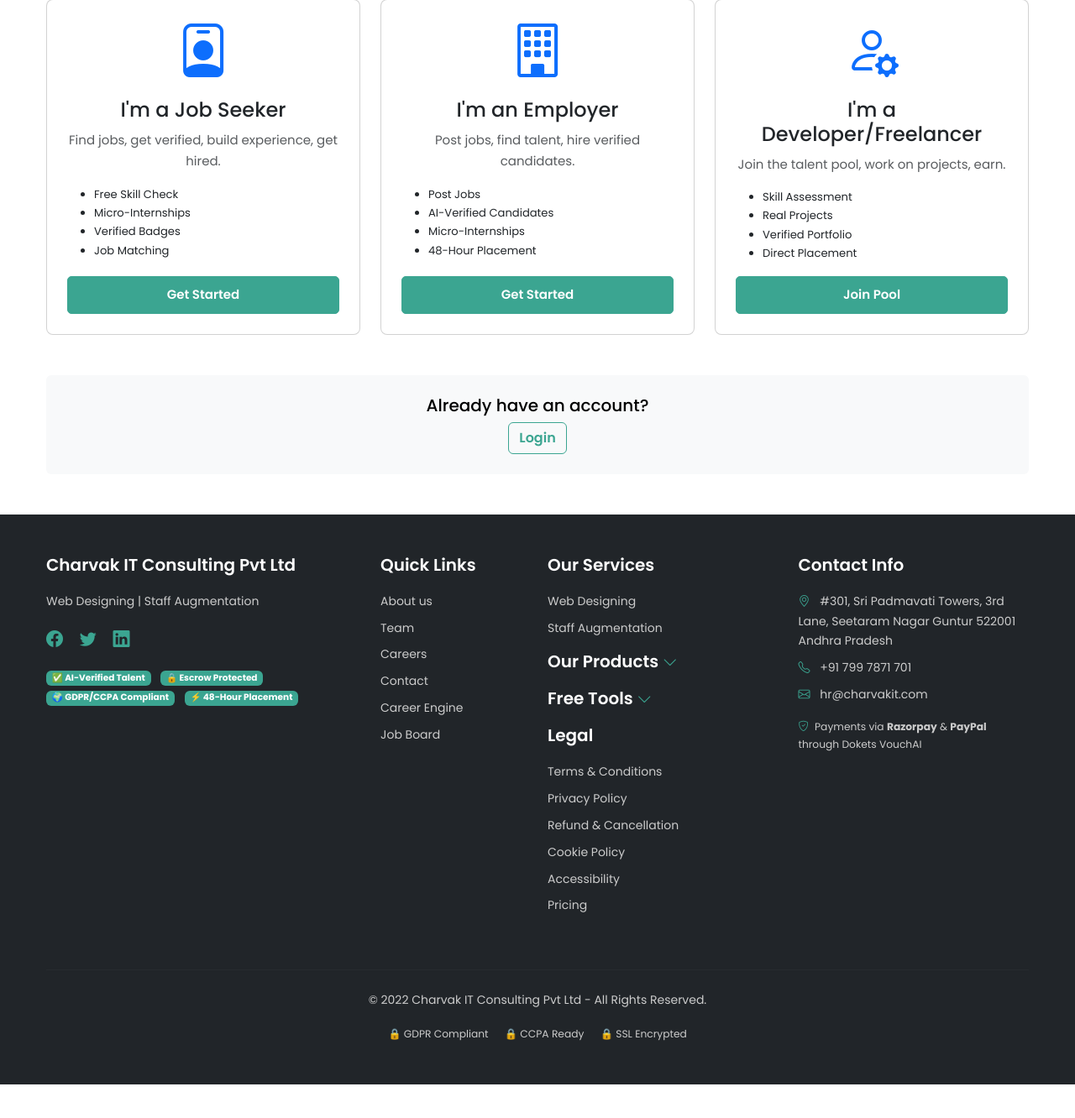
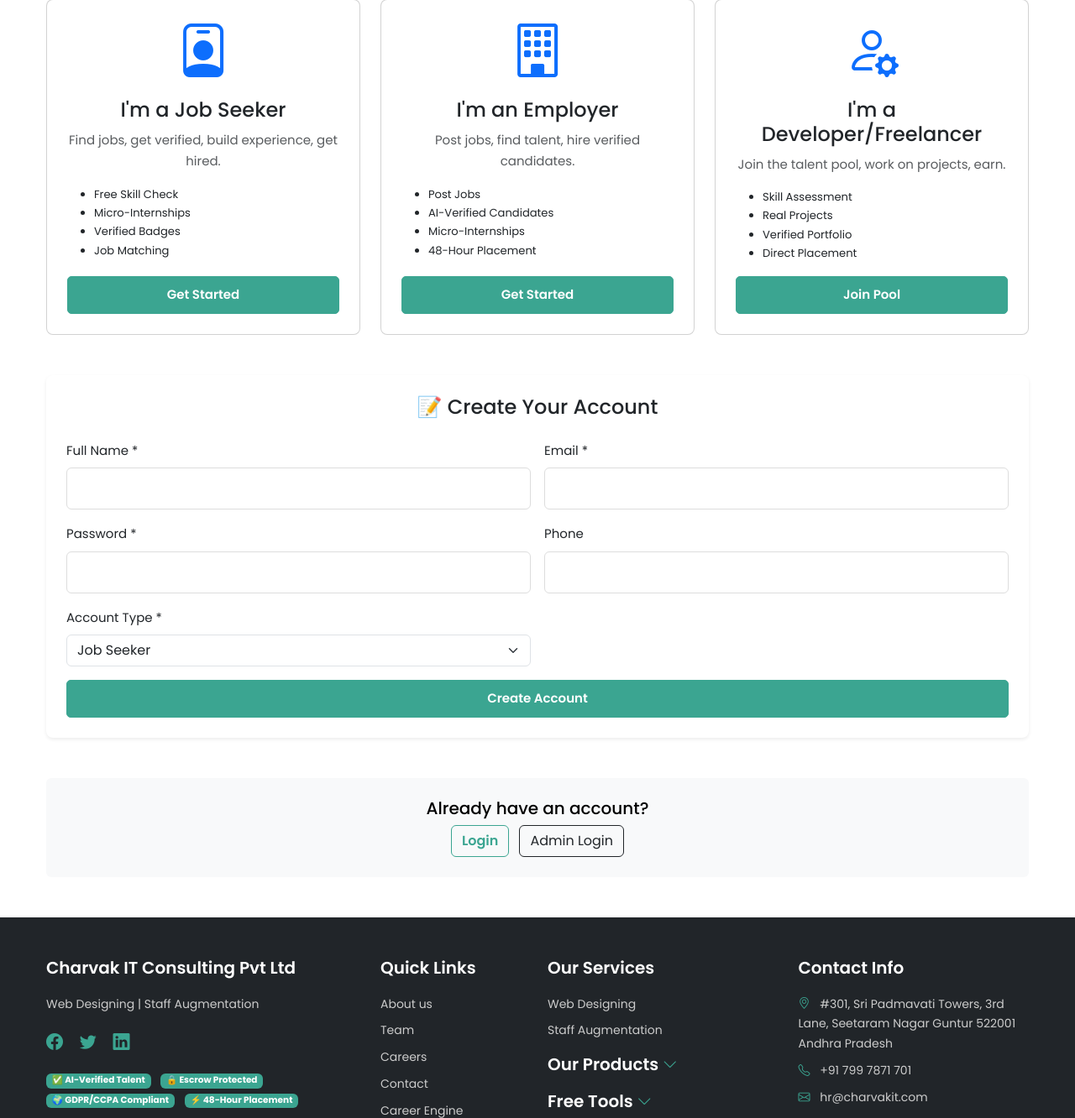
Before and after one commit to ashokdokets-cpu/charvakit-website, a Python web app: template templates/register.html in a window 1280 px wide. Shown: the part 438-1770 px from the top of the page at 84% size. Run offline with Jinja, Linux system fonts and the light colour scheme; the template is opened without the code that fills it, so the values that code supplies are empty; some libraries are stand-ins or nearby versions.

Commit message:
Add actual registration form to register page

```diff
--- a/templates/register.html
+++ b/templates/register.html
@@ -53,10 +53,85 @@
             </div>
         </div>
     </div>
+<div class="card border-0 shadow-sm mt-5">
+    <div class="card-body p-4">
+        <h4 class="text-center mb-4">📝 Create Your Account</h4>
+        <form onsubmit="registerUser(event)">
+            <div class="row g-3">
+                <div class="col-md-6">
+                    <label class="form-label">Full Name *</label>
+                    <input type="text" class="form-control" id="regName" required>
+                </div>
+                <div class="col-md-6">
+                    <label class="form-label">Email *</label>
+                    <input type="email" class="form-control" id="regEmail" required>
+                </div>
+                <div class="col-md-6">
+                    <label class="form-label">Password *</label>
+                    <input type="password" class="form-control" id="regPassword" minlength="8" required>
+                </div>
+                <div class="col-md-6">
+                    <label class="form-label">Phone</label>
+                    <input type="tel" class="form-control" id="regPhone">
+                </div>
+                <div class="col-md-6">
+                    <label class="form-label">Account Type *</label>
+                    <select class="form-select" id="regRole" required>
+                        <option value="candidate">Job Seeker</option>
+                        <option value="employer">Employer</option>
+                        <option value="developer">Developer/Freelancer</option>
+                        <option value="admin">Admin</option>
+                    </select>
+                </div>
+                <div class="col-12">
+                    <button class="btn btn-primary btn-lg w-100" type="submit">Create Account</button>
+                </div>
+            </div>
+        </form>
+        <p class="text-success mt-3 text-center" id="regMsg" style="display:none;"></p>
+    </div>
+</div>
 
+<script>
+async function registerUser(e) {
+    e.preventDefault();
+    const data = {
+        name: document.getElementById('regName').value,
+        email: document.getElementById('regEmail').value,
+        password: document.getElementById('regPassword').value,
+        phone: document.getElementById('regPhone').value,
+        role: document.getElementById('regRole').value
+    };
+
+    try {
+        const r = await fetch('/api/auth/register', {
+            method: 'POST',
+            headers: {'Content-Type': 'application/json'},
+            body: JSON.stringify(data)
+        });
+        const j = await r.json();
+        const msg = document.getElementById('regMsg');
+
+        if (j.status === 'success') {
+            msg.textContent = '✅ Account created! Redirecting to login...';
+            msg.style.display = 'block';
+            localStorage.setItem('charvak_token', j.token);
+            setTimeout(() => window.location.href = data.role === 'admin' ? '/admin-control' : '/login', 1000);
+        } else {
+            msg.textContent = '❌ ' + (j.message || 'Registration failed');
+            msg.style.color = '#ef4444';
+            msg.style.display = 'block';
+        }
+    } catch(err) {
+        document.getElementById('regMsg').textContent = '✅ Account created! Please login.';
+        document.getElementById('regMsg').style.display = 'block';
+    }
+}
+</script>
     <div class="text-center mt-5 p-4 bg-light rounded">
         <h5>Already have an account?</h5>
-        <a href="/api/auth/login" class="btn btn-outline-primary">Login</a>
+        <a href="/login" class="btn btn-outline-primary me-2">Login</a>
+        <a href="/admin-login" class="btn btn-outline-dark">Admin Login</a>
     </div>
 </div>
 {% endblock %}
```
